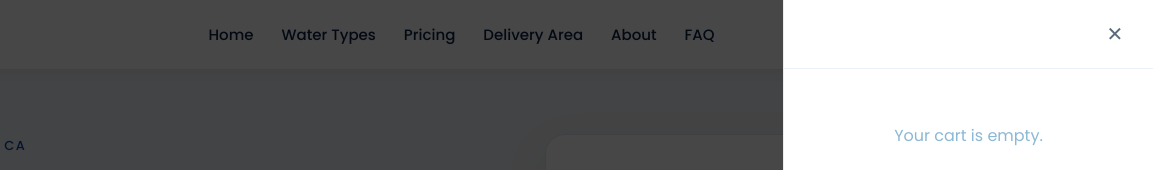
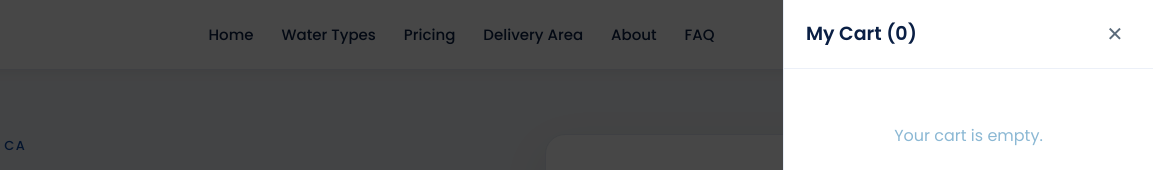
Before and after one commit to jjordanvvo/waterboy-delivery, a plain HTML site: page index.html in a window 1280 px wide. Both pictures are taken after a click on the button "Cart". Shown: the top 170 px of the page, 127-1280 px from the left. Drawn offline with Linux system fonts and the light colour scheme.

Commit message:
waterboy - fix invisible white-on-white cart header text

```diff
--- a/shop.css
+++ b/shop.css
@@ -141,7 +141,7 @@
 .nav-user-drop.open{display:block}
 .nud-out{color:rgba(255,100,100,.7)!important}
 .nud-out:hover{background:rgba(255,80,80,.08)!important;color:#ff6464!important}
-.cd-head>span{font-family:'Poppins',sans-serif;font-size:19px;font-weight:800;color:#fff}
+.cd-head>span{font-family:'Poppins',sans-serif;font-size:19px;font-weight:800;color:var(--color-text)}
 
 /* â”€â”€ Cart Drawer â”€â”€â”€â”€â”€â”€â”€â”€â”€â”€â”€â”€â”€â”€â”€â”€â”€â”€â”€â”€â”€â”€â”€â”€â”€â”€â”€â”€â”€â”€â”€â”€â”€â”€â”€â”€â”€â”€â”€â”€â”€â”€â”€â”€â”€â”€â”€â”€ */
 #cart-drawer-overlay{position:fixed;inset:0;background:rgba(0,0,0,.72);z-index:9000;opacity:0;pointer-events:none;transition:opacity .3s}
```
